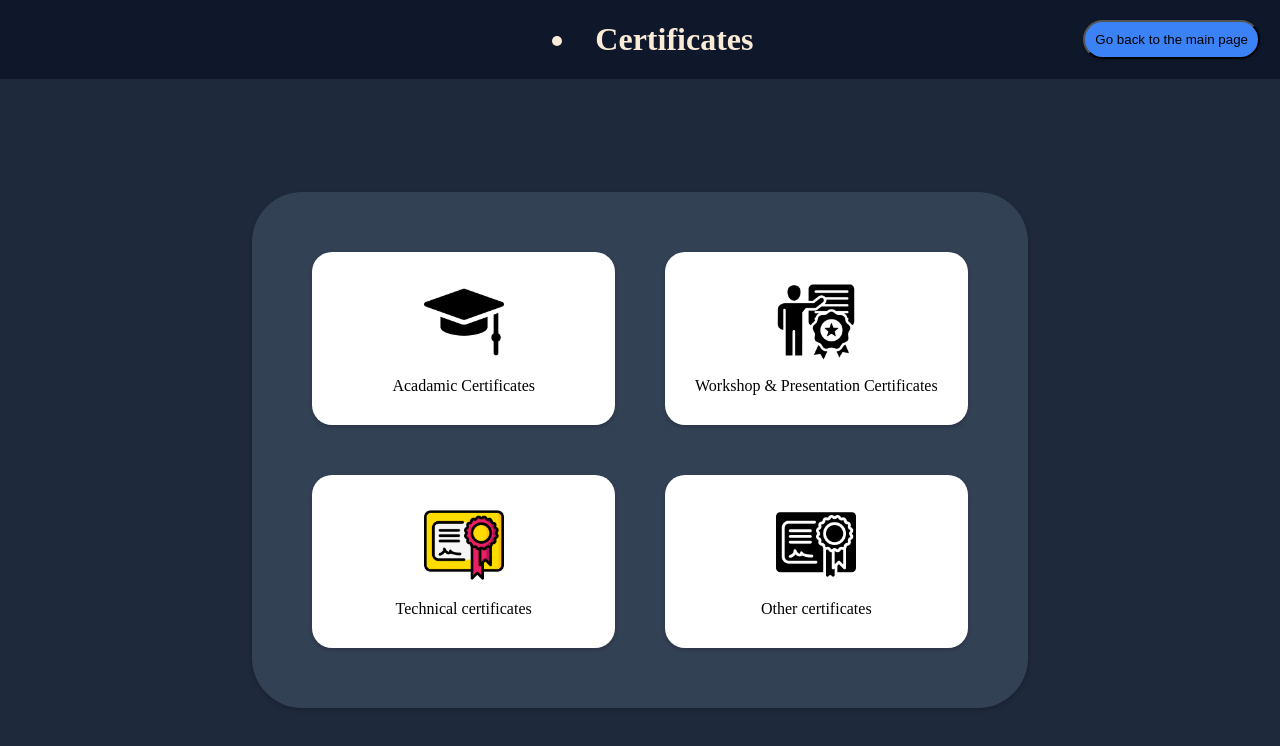
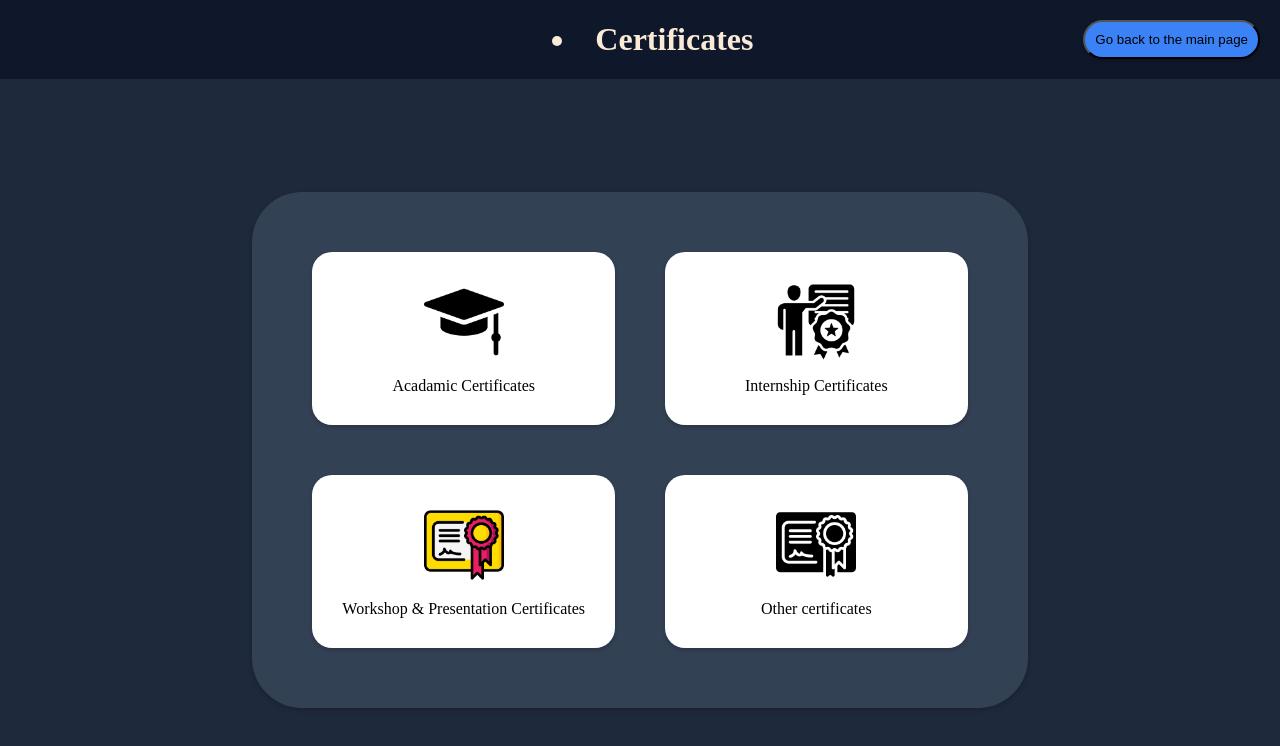
Before and after one commit to shadilshad/shado1, a plain HTML site: page njan alledo idh ;)/index.html in a window 1280 px wide. Drawn offline with Linux system fonts and the light colour scheme.

```diff
--- a/njan alledo idh ;)/index.html
+++ b/njan alledo idh ;)/index.html
@@ -20,16 +20,18 @@
     <div class="item" id="academicBtn" target="_blank">
         <img src="mortarboard.png" > Acadamic Certificates</div>
 
-    <div class="item" id="WorkshopBtn">
-    <img src="teacher.png"> Workshop & Presentation Certificates</div>
+    <div class="item" id="internshipBtn">
+    <img src="teacher.png">Internship Certificates </div>
 
-    <div class="item" id="technicalBtn">
-    <img src="certificate.png"> Technical certificates</div>
+    <div class="item" id="Workshop">
+    <img src="certificate.png"> Workshop & Presentation Certificates</div>
 
     <div class="item" id="otherBtn">
     <img src="certificate (1).png"> Other certificates</div>
 
 </div>
+
+
     <script src="script.js"></script>
 </body>
 </html>
```
Also changed, not shown: njan alledo idh ;)/other.html (+20 -0 lines), njan alledo idh ;)/technical.html (deleted, +0 -20 lines), njan alledo idh ;)/1_page-0001.jpg (added), njan alledo idh ;)/2_page-0001.jpg (added), njan alledo idh ;)/3_page-0001.jpg (added), njan alledo idh ;)/4_page-0001.jpg (added), njan alledo idh ;)/AI_page-0001.jpg (deleted), njan alledo idh ;)/Achievements - shadilvv-0316 _ Microsoft Learn1_page-0001.jpg (deleted), njan alledo idh ;)/Achievements - shadilvv-0316 _ Microsoft Learn2_page-0001.jpg (deleted), njan alledo idh ;)/Achievements - shadilvv-0316 _ Microsoft Learn4_page-0001.jpg (deleted), njan alledo idh ;)/genai_page-0001.jpg (deleted).
